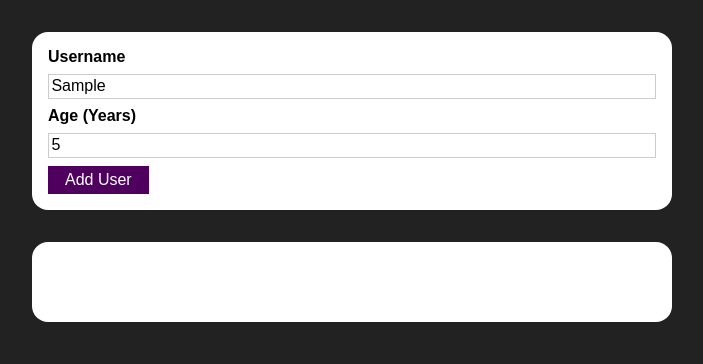
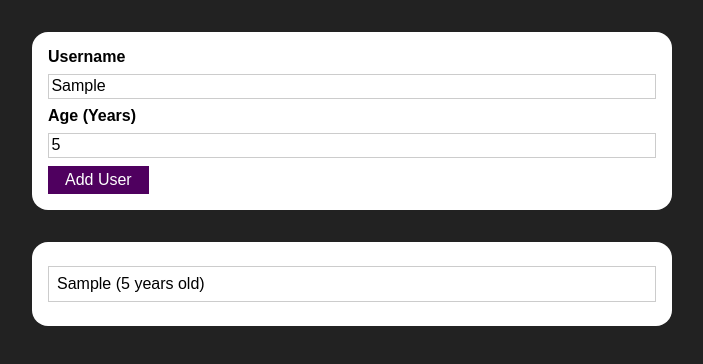
Before and after one commit to pfmnowak/adding-users-react, a React (Create React App) app: page / in a window 1280 px wide. Both pictures are taken after typing "Sample", "5" into the empty fields and a click on the button "Add User". Shown: the top 364 px of the page, without its empty margins (288-991 px from the left). Built offline with nearby package versions, Linux system fonts and the light colour scheme.

Commit message:
Display list of users

```diff
--- a/src/App.js
+++ b/src/App.js
@@ -7,13 +7,12 @@ function App() {
 
   const addUserHandler = (newUser) => {
     setUsers((prevUsers) => [newUser, ...prevUsers]);
-    console.log(users);
   };
 
   return (
     <>
       <AddUser onAddUser={addUserHandler} />
-      <UsersList />
+      <UsersList usersList={users} />
     </>
   );
 }
--- a/src/components/UsersList.js
+++ b/src/components/UsersList.js
@@ -2,7 +2,21 @@ import Card from "../UI/Card";
 import styles from "./UsersList.module.css";
 
 const UsersList = (props) => {
-  return <Card className={styles.users}></Card>;
+  let content = <h2>No users found.</h2>;
+
+  if (props.usersList.length > 0) {
+    content = (
+      <ul>
+        {props.usersList.map((user) => (
+          <li key={Math.random()}>
+            {user[0]} ({user[1]} years old)
+          </li>
+        ))}
+      </ul>
+    );
+  }
+
+  return <Card className={styles.users}>{content}</Card>;
 };
 
 export default UsersList;
--- a/src/components/UsersList.module.css
+++ b/src/components/UsersList.module.css
@@ -2,9 +2,6 @@
   margin: 2rem auto;
   width: 90%;
   max-width: 40rem;
-
-  /* TEMP */
-  height: 10vh;
 }
 
 .users ul {
```
